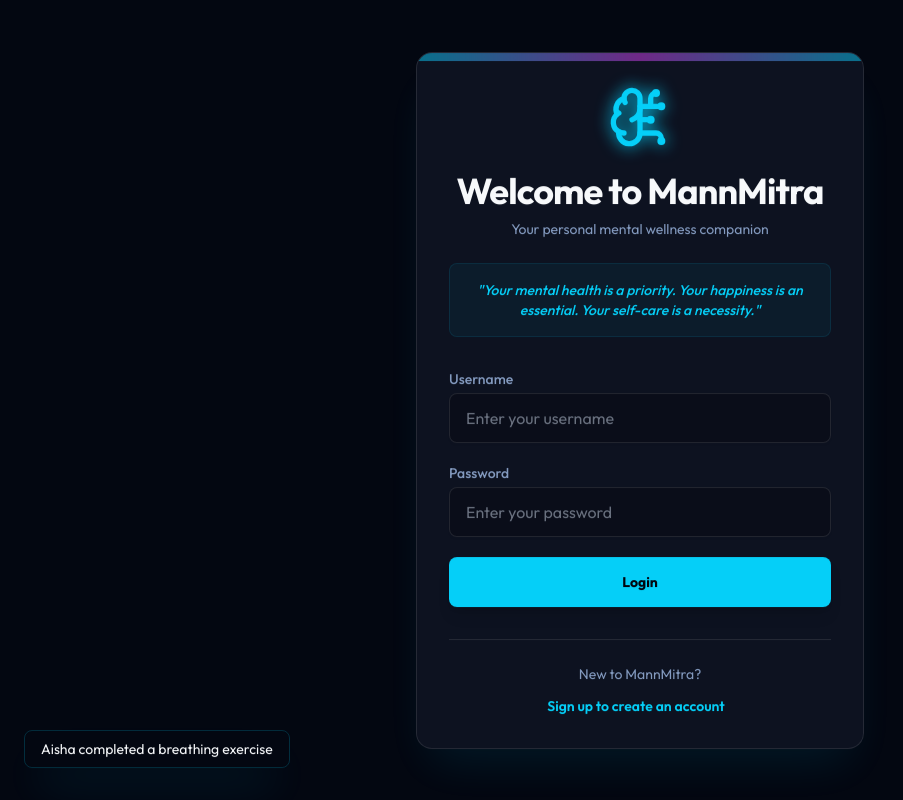
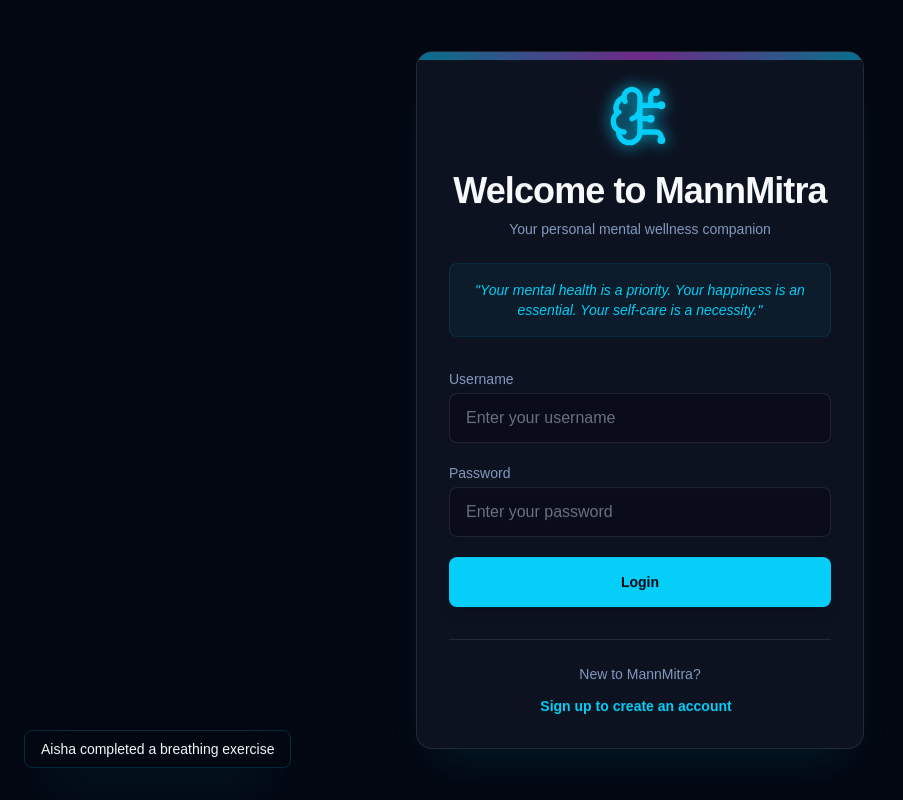
Before and after one commit to gee-46/mannmitra-2.0, a React (Vite) app: page /login in a window 1280 px wide. Shown: the whole page, without its empty margins (0-903 px from the left). Built offline with nearby package versions, Linux system fonts and the light colour scheme.

Commit message:
Update index.css

```diff
--- a/src/index.css
+++ b/src/index.css
@@ -1,4 +1,3 @@
-@import url('https://fonts.googleapis.com/css2?family=Outfit:wght@300;400;500;600;700&family=Pacifico&display=swap');
 
 @tailwind base;
 @tailwind components;
```
